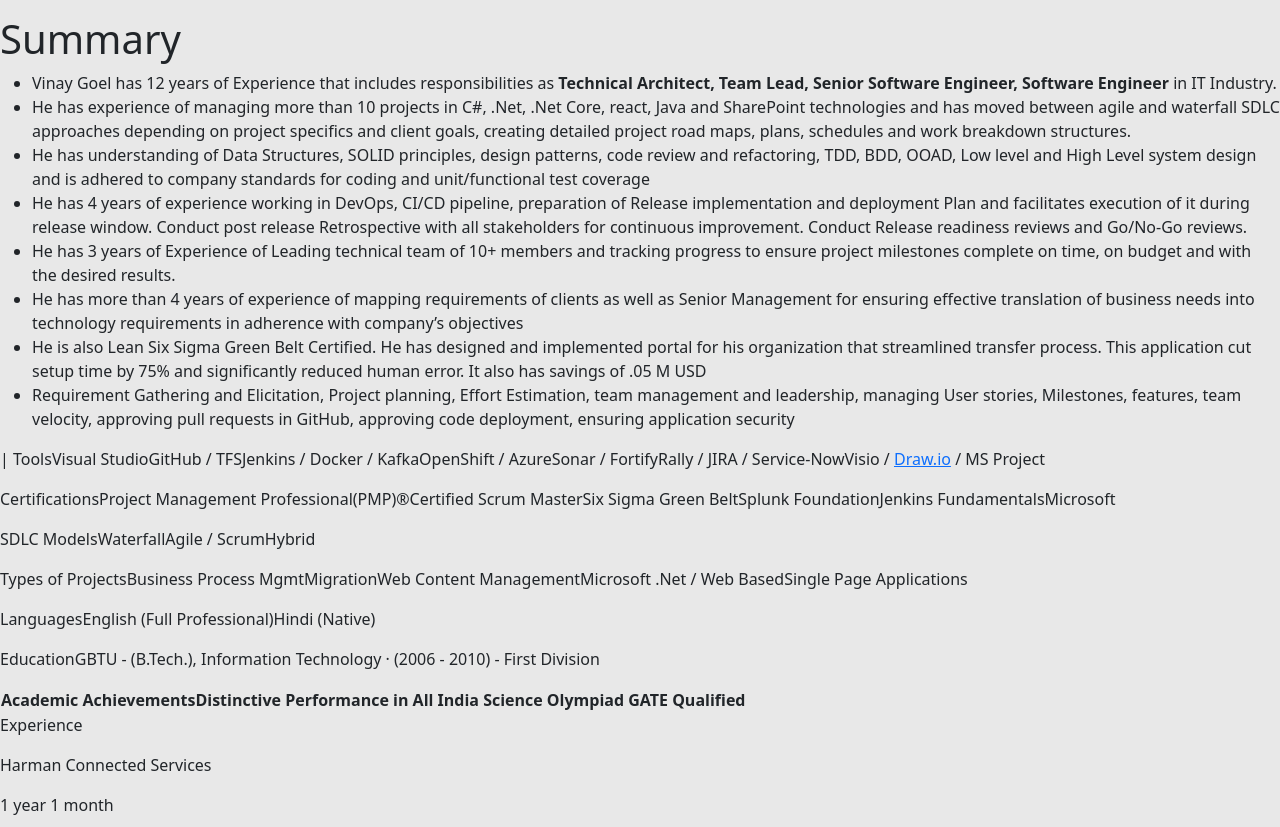
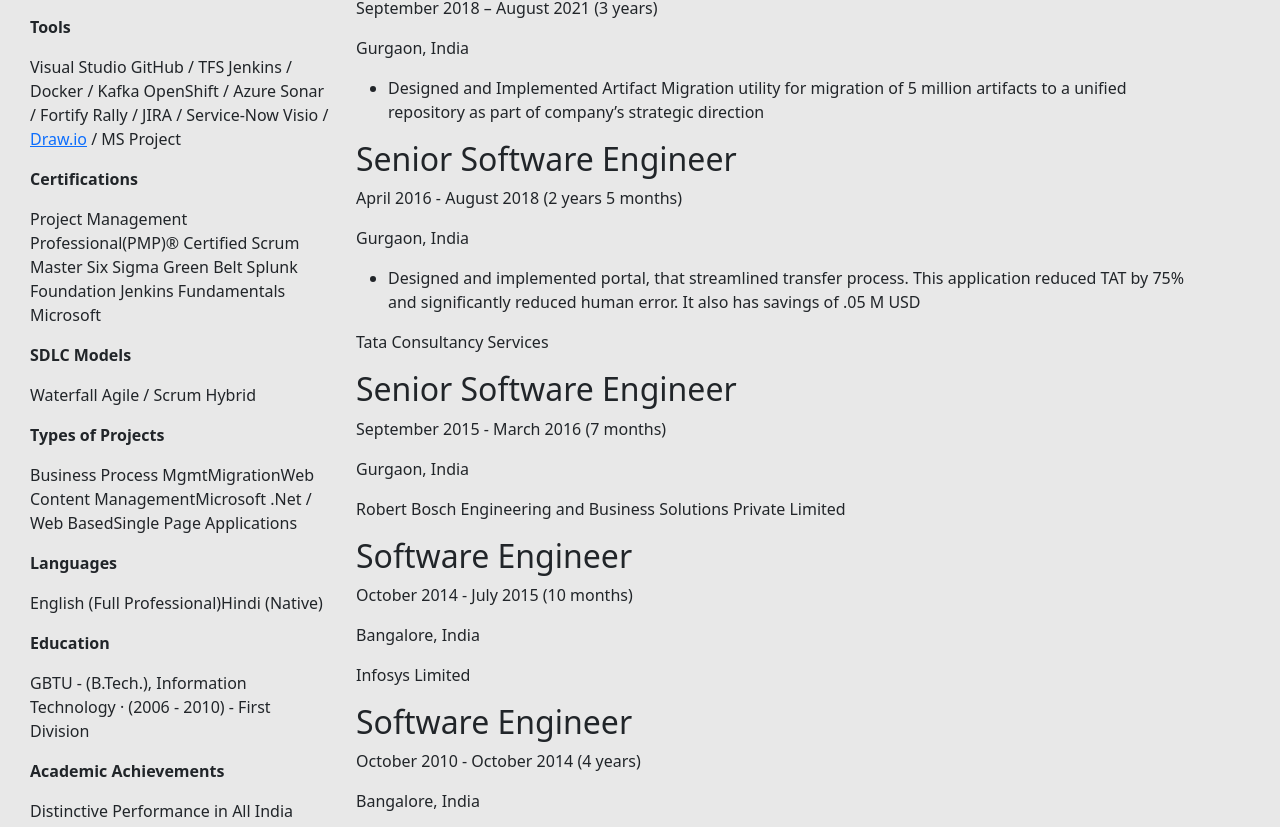
Before and after one commit to goelvinay5/goelvinay5.github.io, a React (Create React App) app: page /home in a window 1280 px wide. Shown: the part 1273-2100 px from the top of the page. Built offline with nearby package versions, Linux system fonts and the light colour scheme.

Commit message:
indentation

```diff
--- a/src/components/AboutMe.js
+++ b/src/components/AboutMe.js
@@ -1,9 +1,10 @@
 import React from "react";
+import 'bootstrap/dist/css/bootstrap.css';
 
 const AboutMe = () =>  {
   return (
-
-      <div>
+    <div class='row'>
+      <div class='col-sm-3' style={{marginLeft:'30px'}}>
         <ul>
           <li>👋 Hi, I’m Vinay Goel</li>
           <li>👀 I’m interested in Software Development</li>
@@ -58,6 +59,42 @@
         <li>Situational Leadership</li>
         <li>Emotional Intelligence</li>
         </ul>
+        <p><strong>Tools</strong></p>
+        <p>Visual Studio
+          GitHub / TFS
+          Jenkins / Docker / Kafka
+          OpenShift / Azure
+          Sonar / Fortify
+          Rally / JIRA / Service-Now
+          Visio / <a href="http://Draw.io">Draw.io</a> / MS Project</p>
+
+        <p><strong>Certifications</strong></p>
+        <p>Project Management Professional(PMP)®
+          Certified Scrum Master
+          Six Sigma Green Belt
+          Splunk Foundation
+          Jenkins Fundamentals
+          Microsoft</p>
+
+          <p><strong>SDLC Models</strong></p>
+        <p>Waterfall
+          Agile / Scrum
+          Hybrid</p>
+
+          <p><strong>Types of Projects</strong></p>
+        <p>Business Process MgmtMigrationWeb Content ManagementMicrosoft .Net / Web BasedSingle Page Applications</p>
+
+        <p><strong>Languages</strong></p>
+        <p>English (Full Professional)Hindi (Native)</p>
+
+        <p><strong>Education</strong></p>
+        <p>GBTU - (B.Tech.), Information Technology · (2006 - 2010) - First Division</p>
+
+        <p><strong>Academic Achievements</strong></p>
+        <p>Distinctive Performance in All India Science Olympiad
+          GATE Qualified</p>
+        </div>
+        <div class='col-sm-8'>
         <h1>Vinay Goel</h1>
         <p>Bangalore, Karnataka, India</p>
         <h1>Summary</h1>
@@ -72,20 +109,8 @@
         <li>Requirement Gathering and Elicitation, Project planning, Effort Estimation, team management and leadership, managing User stories, Milestones, features, team velocity, approving pull requests in GitHub, approving code deployment, ensuring application security</li>
         </ul>
 
-        <p>| ToolsVisual StudioGitHub / TFSJenkins / Docker / KafkaOpenShift / AzureSonar / FortifyRally / JIRA / Service-NowVisio / <a href="http://Draw.io">Draw.io</a> / MS Project</p>
-        <p>CertificationsProject Management Professional(PMP)®Certified Scrum MasterSix Sigma Green BeltSplunk FoundationJenkins FundamentalsMicrosoft</p>
-        <p>SDLC ModelsWaterfallAgile / ScrumHybrid</p>
-        <p>Types of ProjectsBusiness Process MgmtMigrationWeb Content ManagementMicrosoft .Net / Web BasedSingle Page Applications</p>
-        <p>LanguagesEnglish (Full Professional)Hindi (Native)</p>
-        <p>EducationGBTU - (B.Tech.), Information Technology · (2006 - 2010) - First Division</p>
-        <table>
-        <thead>
-        <tr>
-        <th>Academic AchievementsDistinctive Performance in All India Science Olympiad GATE Qualified</th>
-        </tr>
-        </thead>
-        </table>
-        <p>Experience</p>
+
+        <h1>Experience</h1>
         <p>Harman Connected Services</p>
         <p>1 year 1 month</p>
         <h2>Technology Architect – Product Development</h2>
@@ -121,7 +146,7 @@
         <p>October 2010 - October 2014 (4 years)</p>
         <p>Bangalore, India</p>
       </div>
-
+    </div>
   );
 }
 
--- a/src/components/dsa.js
+++ b/src/components/dsa.js
@@ -54,8 +54,8 @@
 
       <div key={data.Title} class = 'row'>
         <div class = 'col-sm-12'><div style={{marginLeft:'20px'}}><b>Title : {data.Title}</b></div></div><br/>
-        <div class = 'col-sm-6'><div style={{marginLeft:'20px'}}><b>Problem</b><br/><textarea disabled='true' style={{width:'100%', height:'400px'}}>{data.problem}</textarea></div></div>
-        <div class = 'col-sm-6'><b>Solution</b><br/><textarea disabled='true' style={{width:'98%', height:'400px'}}>{data.solution}</textarea></div>
+        <div class = 'col-sm-6'><div style={{marginLeft:'20px'}}><b>Problem</b><br/><textarea disabled='true' style={{width:'95%', height:'400px'}}>{data.problem}</textarea></div></div>
+        <div class = 'col-sm-6'><b>Solution</b><br/><textarea disabled='true' style={{width:'95%', height:'400px'}}>{data.solution}</textarea></div>
         <div class = 'col-sm-6'><div style={{marginLeft:'20px'}}><b>Input :</b> {data.input}</div></div>
         <div class = 'col-sm-6'><b>Output :</b> {data.output}</div>
       </div>
--- a/src/components/home.js
+++ b/src/components/home.js
@@ -4,7 +4,7 @@
 const Home = () => {
   return (
     <div class='row'>
-      <div class='col-sm-12'><h1>About Me</h1></div>
+      <div class='col-sm-10' style={{marginLeft:'100px'}}><h1>About Me</h1></div>
       <div class='col-sm-12'><AboutMe/></div>
     </div>
   );
```
